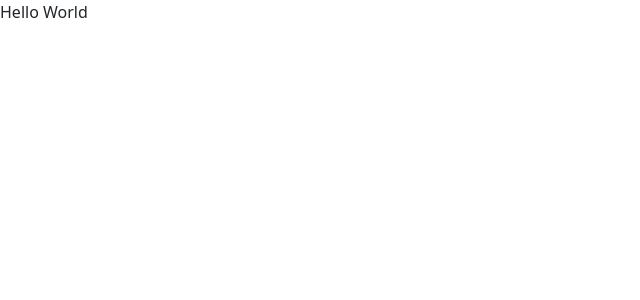
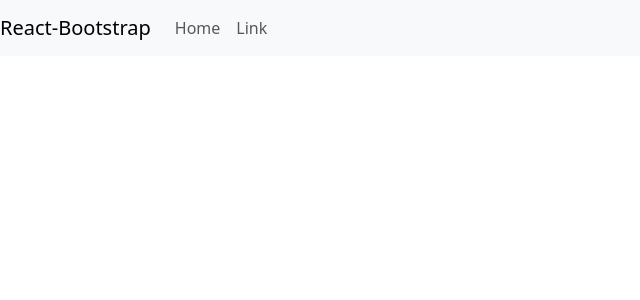
Before and after one commit to HongyuZhuz/movie-reviews-frontend, a React (Create React App) app: page / in a window 1280 px wide. Shown: the top 300 px of the page, without its empty margins (0-640 px from the left). Built offline with nearby package versions, Linux system fonts and the light colour scheme.

Commit message:
first time to use bootstrap

```diff
--- a/src/App.js
+++ b/src/App.js
@@ -1,12 +1,27 @@
 import React from 'react'
 import {Switch,Route,Link} from "react-router-dom"
 import "bootstrap/dist/css/bootstrap.min.css"
+import Nav from 'react-bootstrap/Nav'
+import Navbar from 'react-bootstrap/Navbar'
 
+import AddReview from './components/add-review';
+import MoviesList from './components/movies-list';
+import Movie from './components/movie';
+import Login from './components/login';
 
 function App() {
   return (
     <div className='App'>
-      Hello World
+      <Navbar bg="light" expand="sm">
+        <Navbar.Brand href = "#home">React-Bootstrap</Navbar.Brand>
+        <Navbar.Toggle aria-controls = "basic-navbar-nav"/>
+        <Navbar.Collapse id = "basic-navbar-nav">
+          <Nav className='mr-auto'>
+            <Nav.Link href = "#home">Home</Nav.Link>
+            <Nav.Link href = "#link">Link</Nav.Link>
+          </Nav>
+        </Navbar.Collapse>
+      </Navbar>
     </div>
   );
 }
--- /dev/null
+++ b/src/components/add-review.js
@@ -0,0 +1,10 @@
+import React from "react";
+
+const AddReview=()=>{
+    return(
+        <div className="App">
+            AddReview;
+        </div>
+    )
+}
+export default AddReview;
--- /dev/null
+++ b/src/components/login.js
@@ -0,0 +1,10 @@
+import React from "react";
+
+const Login=()=>{
+    return(
+        <div className="App">
+            Login
+        </div>
+    )
+}
+export default Login;
--- /dev/null
+++ b/src/components/movie.js
@@ -0,0 +1,10 @@
+import React from "react";
+
+const Movie=()=>{
+    return(
+        <div className="App">
+            Movie
+        </div>
+    )
+}
+export default Movie;
--- /dev/null
+++ b/src/components/movies-list.js
@@ -0,0 +1,11 @@
+import React from "react";
+
+const MoviesList = ()=>{
+    return(
+        <div className="App">
+            Movies List
+        </div>
+    );
+}
+
+export default MoviesList;
```
